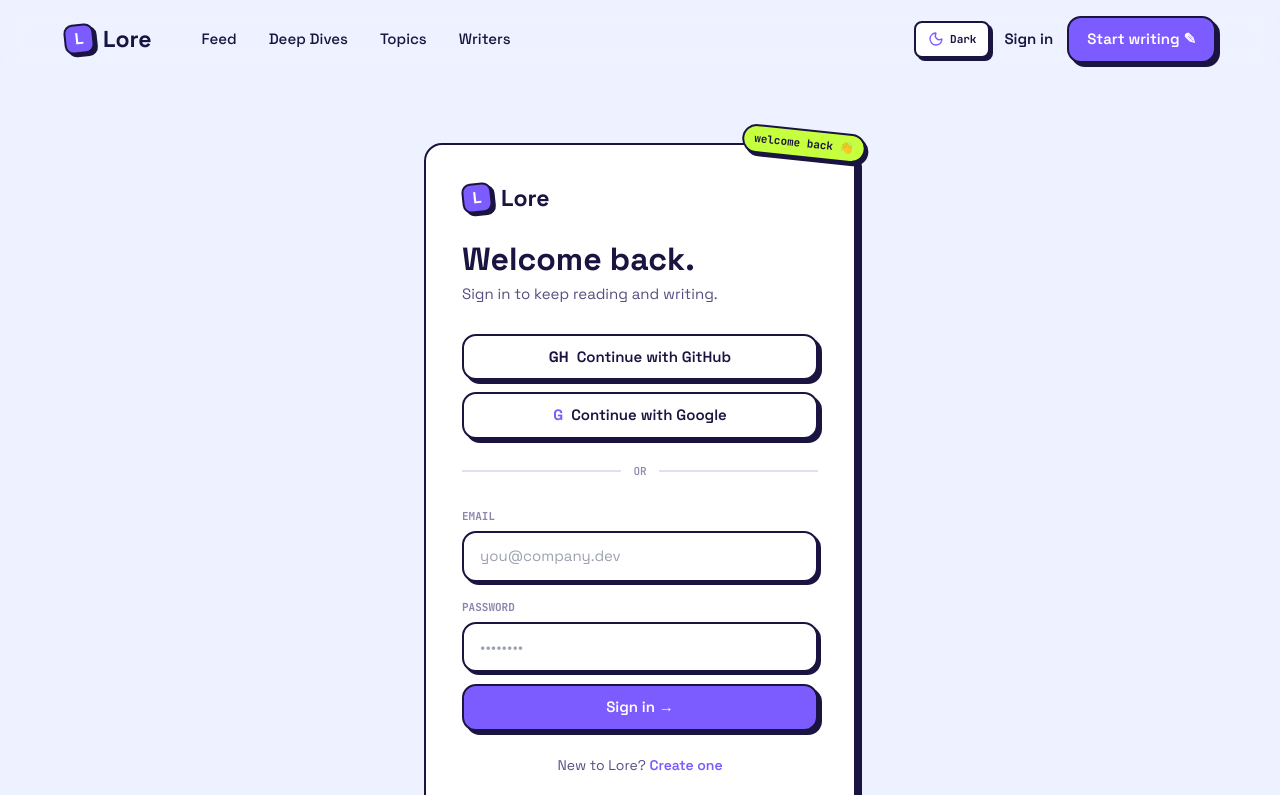
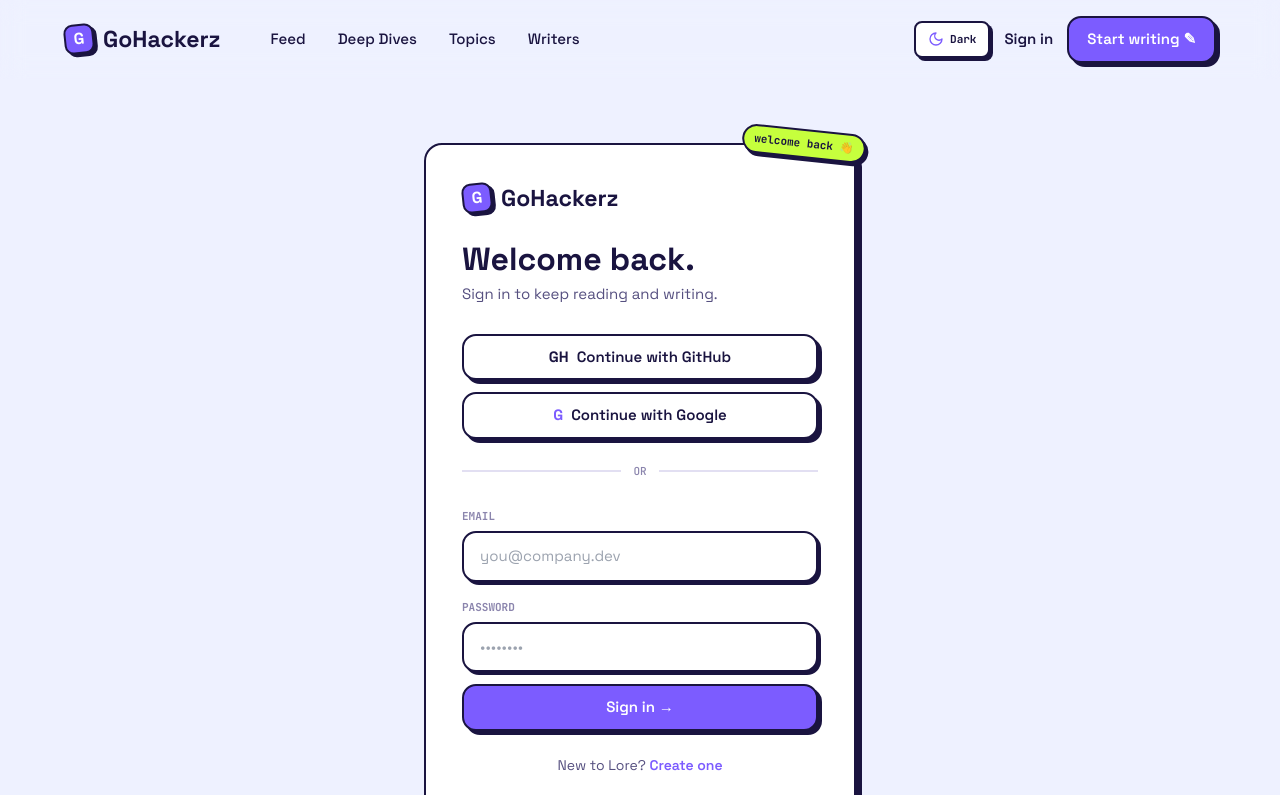
Before and after one commit to raghu6699/GoHackerZ, a Next.js app: page /signin in a window 1280 px wide. Shown: the top 795 px of the page. Built offline with nearby package versions, Linux system fonts and the light colour scheme.

Commit message:
refactor: rebrand application to GoHackerz
Update site branding, metadata, and logo throughout the application to reflect the new identity. Additionally, replace Lucide icons in the theme toggle with inline SVG components.

```diff
--- a/app/article/[slug]/page.tsx
+++ b/app/article/[slug]/page.tsx
@@ -26,8 +26,8 @@
   params: { slug: string };
 }): Metadata {
   const article = getArticle(params.slug);
-  if (!article) return { title: "Not found — Lore" };
-  return { title: `${article.title} — Lore`, description: article.dek };
+  if (!article) return { title: "Not found — GoHackerz" };
+  return { title: `${article.title} — GoHackerz`, description: article.dek };
 }
 
 export default function ArticlePage({
--- a/app/layout.tsx
+++ b/app/layout.tsx
@@ -6,7 +6,7 @@
 import { ToastProvider } from "@/context/ToastContext";
 
 export const metadata: Metadata = {
-  title: "Lore — Where builders actually write",
+  title: "GoHackerz — Where builders actually write",
   description:
     "Honest engineering essays, teardowns and post-mortems from the engineers who actually ship. No sludge, no listicles.",
 };
--- a/app/signin/page.tsx
+++ b/app/signin/page.tsx
@@ -1,7 +1,7 @@
 import type { Metadata } from "next";
 import { AuthForm } from "@/components/AuthForm";
 
-export const metadata: Metadata = { title: "Sign in — Lore" };
+export const metadata: Metadata = { title: "Sign in — GoHackerz" };
 
 export default function SignInPage() {
   return <AuthForm mode="signin" />;
--- a/app/signup/page.tsx
+++ b/app/signup/page.tsx
@@ -1,7 +1,7 @@
 import type { Metadata } from "next";
 import { AuthForm } from "@/components/AuthForm";
 
-export const metadata: Metadata = { title: "Sign up — Lore" };
+export const metadata: Metadata = { title: "Sign up — GoHackerz" };
 
 export default function SignUpPage() {
   return <AuthForm mode="signup" />;
--- a/app/topic/[slug]/page.tsx
+++ b/app/topic/[slug]/page.tsx
@@ -19,8 +19,8 @@
   params: { slug: string };
 }): Metadata {
   const topic = getTopic(params.slug);
-  if (!topic) return { title: "Not found — Lore" };
-  return { title: `${topic.name} — Lore`, description: topic.description };
+  if (!topic) return { title: "Not found — GoHackerz" };
+  return { title: `${topic.name} — GoHackerz`, description: topic.description };
 }
 
 export default function TopicPage({
--- a/app/writer/[username]/page.tsx
+++ b/app/writer/[username]/page.tsx
@@ -20,8 +20,8 @@
   params: { username: string };
 }): Metadata {
   const author = getAuthor(params.username);
-  if (!author) return { title: "Not found — Lore" };
-  return { title: `${author.name} — Lore`, description: author.bio };
+  if (!author) return { title: "Not found — GoHackerz" };
+  return { title: `${author.name} — GoHackerz`, description: author.bio };
 }
 
 export default function WriterPage({
--- a/components/Footer.tsx
+++ b/components/Footer.tsx
@@ -59,7 +59,7 @@
             ))}
           </div>
           <div className="flex flex-col sm:flex-row justify-between gap-2 pt-6 border-t-2 border-[#392E6B] font-mono text-[12px] text-[#A69ECB]">
-            <span>© 2026 Lore — made with ♥ by ud.ai</span>
+            <span>© 2026 gohackerz.com — made with ♥ by ud.ai</span>
             <span>Privacy · Terms · RSS</span>
           </div>
         </div>
--- a/components/Logo.tsx
+++ b/components/Logo.tsx
@@ -15,13 +15,13 @@
       } ${className}`}
     >
       <span
-        className={`grid place-items-center w-[30px] h-[30px] rounded-[9px] border-2 border-ink shadow-pop-sm -rotate-6 text-[16px] ${
+        className={`grid place-items-center w-[30px] h-[30px] rounded-[9px] border-2 border-ink shadow-pop-sm -rotate-6 text-[16px] font-black ${
           light ? "bg-lime text-ink" : "bg-purple text-white"
         }`}
       >
-        L
+        G
       </span>
-      Lore
+      GoHackerz
     </Link>
   );
 }
--- a/components/ThemeToggle.tsx
+++ b/components/ThemeToggle.tsx
@@ -1,7 +1,6 @@
 "use client";
 
 import { useTheme } from "@/context/ThemeContext";
-import { Sun, Moon } from "lucide-react";
 
 export function ThemeToggle({ className = "" }: { className?: string }) {
   const { theme, toggleTheme, mounted } = useTheme();
@@ -32,16 +31,42 @@
       aria-label={isDark ? "Switch to light mode" : "Switch to dark mode"}
     >
       <span className="relative w-4 h-4 flex items-center justify-center">
-        <Sun
+        <svg
+          xmlns="http://www.w3.org/2000/svg"
+          viewBox="0 0 24 24"
+          fill="none"
+          stroke="currentColor"
+          strokeWidth="2"
+          strokeLinecap="round"
+          strokeLinejoin="round"
           className={`w-4 h-4 text-lime absolute inset-0 transition-all duration-300 transform ${
             isDark ? "rotate-0 scale-100 opacity-100" : "-rotate-90 scale-0 opacity-0"
           }`}
-        />
-        <Moon
+        >
+          <circle cx="12" cy="12" r="4" />
+          <path d="M12 2v2" />
+          <path d="M12 20v2" />
+          <path d="m4.93 4.93 1.41 1.41" />
+          <path d="m17.66 17.66 1.41 1.41" />
+          <path d="M2 12h2" />
+          <path d="M20 12h2" />
+          <path d="m6.34 17.66-1.41 1.41" />
+          <path d="m19.07 4.93-1.41 1.41" />
+        </svg>
+        <svg
+          xmlns="http://www.w3.org/2000/svg"
+          viewBox="0 0 24 24"
+          fill="none"
+          stroke="currentColor"
+          strokeWidth="2"
+          strokeLinecap="round"
+          strokeLinejoin="round"
           className={`w-4 h-4 text-purple absolute inset-0 transition-all duration-300 transform ${
             isDark ? "rotate-90 scale-0 opacity-0" : "rotate-0 scale-100 opacity-100"
           }`}
-        />
+        >
+          <path d="M12 3a6 6 0 0 0 9 9 9 9 0 1 1-9-9Z" />
+        </svg>
       </span>
       <span className="font-mono text-[11px] font-bold hidden sm:inline-block transition-opacity duration-300">
         {isDark ? "Light" : "Dark"}
--- a/metadata.json
+++ b/metadata.json
@@ -1,5 +1,5 @@
 {
-  "name": "Lore",
+  "name": "GoHackerz",
   "description": "Honest engineering essays, teardowns and post-mortems from engineers who ship.",
   "requestFramePermissions": [],
   "majorCapabilities": ["MAJOR_CAPABILITY_SERVER_SIDE_GEMINI_API"]
```
